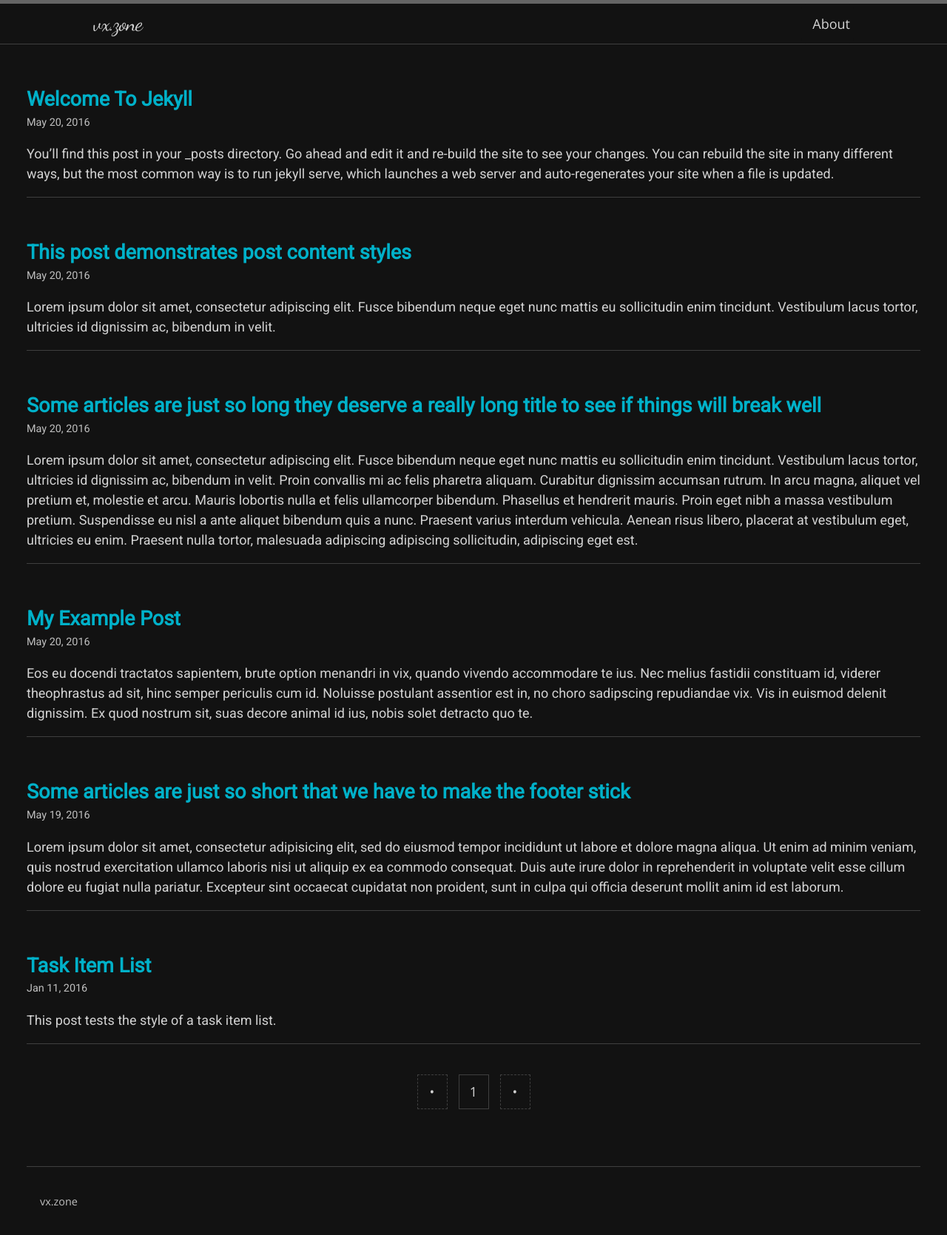
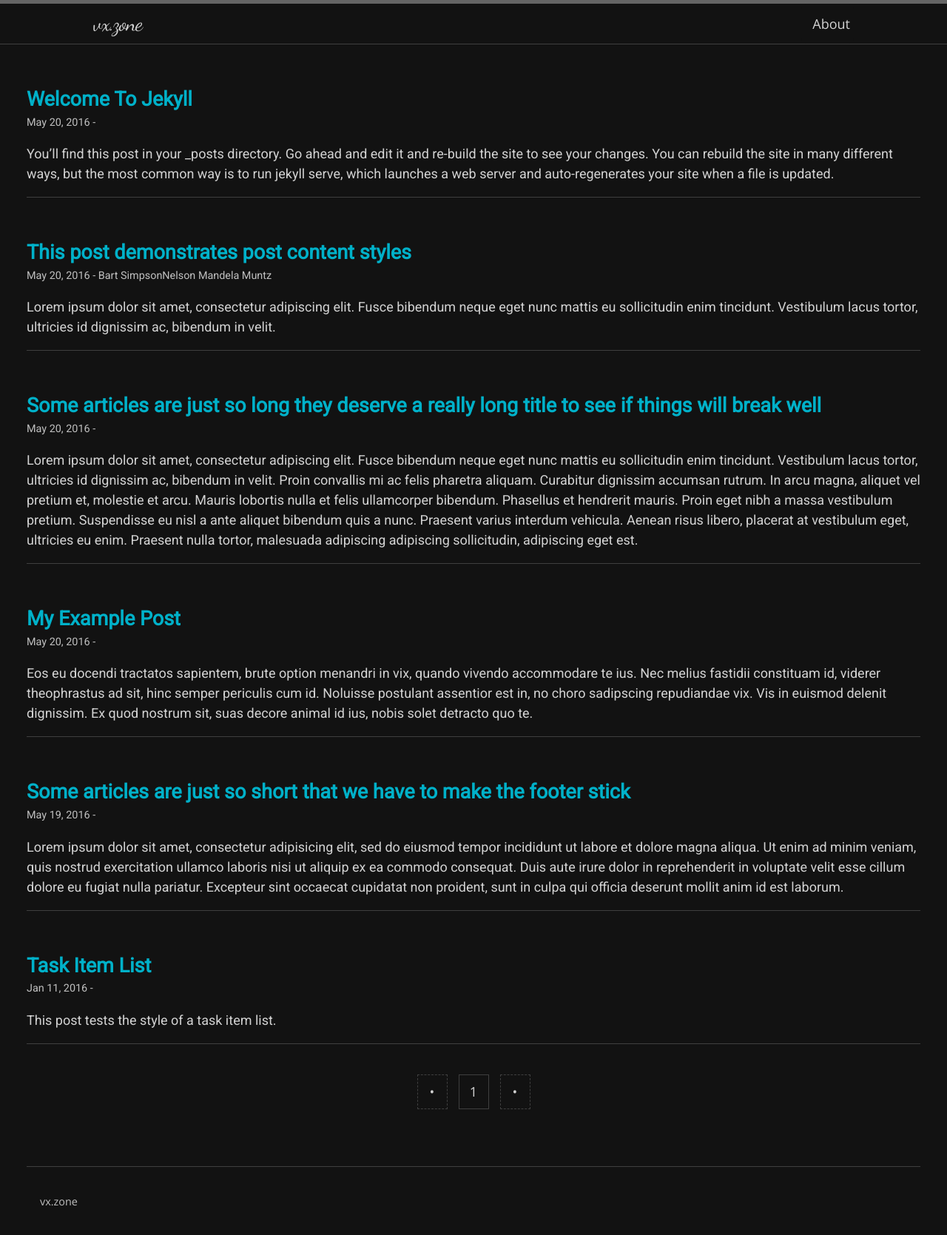
Before and after one commit to vx-zone/vx-zone.github.io, a Jekyll site: the page built from index.html, in a window 1280 px wide. Shown: the top 1669 px of the page at 74% size. Built offline with Jekyll 4.4.1, drawn with Linux system fonts in a browser that asks for light colours; nearby versions of some CDN libraries; some web fonts are replaced; the list of posts is cut into pages by our own code.

Commit message:
Update home.html

```diff
--- a/_layouts/home.html
+++ b/_layouts/home.html
@@ -24,7 +24,7 @@ layout: default
         </h2>
         <p class="post-meta">
           <time class="dt-published" datetime="{{ post.date | date_to_xmlschema }}" itemprop="datePublished">
-            {{ post.date | date: date_format }}
+            {{ post.date | date: date_format }} - {{ post.author }}
           </time>
           {%- if jekyll.environment == "production" and site.disqus -%}
             • <a href="{{ post.url | relative_url }}#disqus_thread">
```
